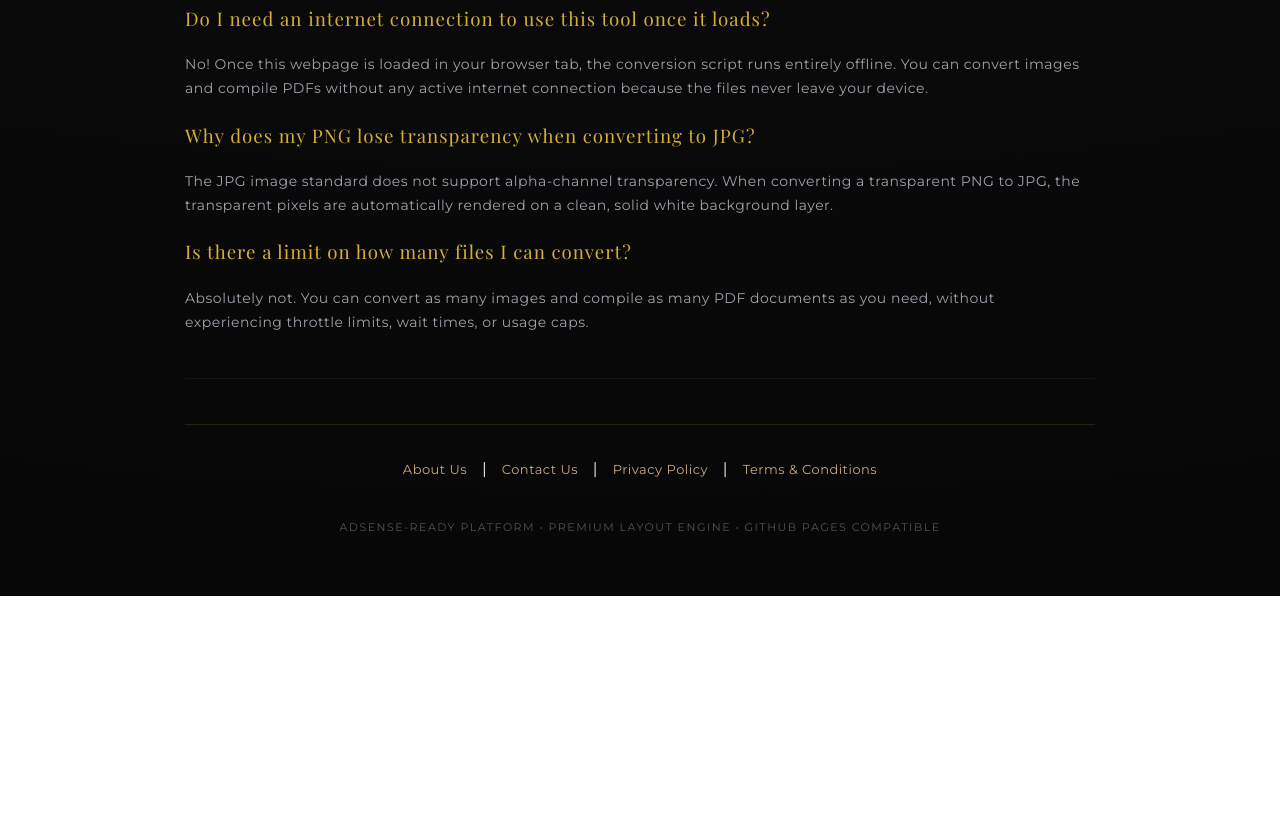
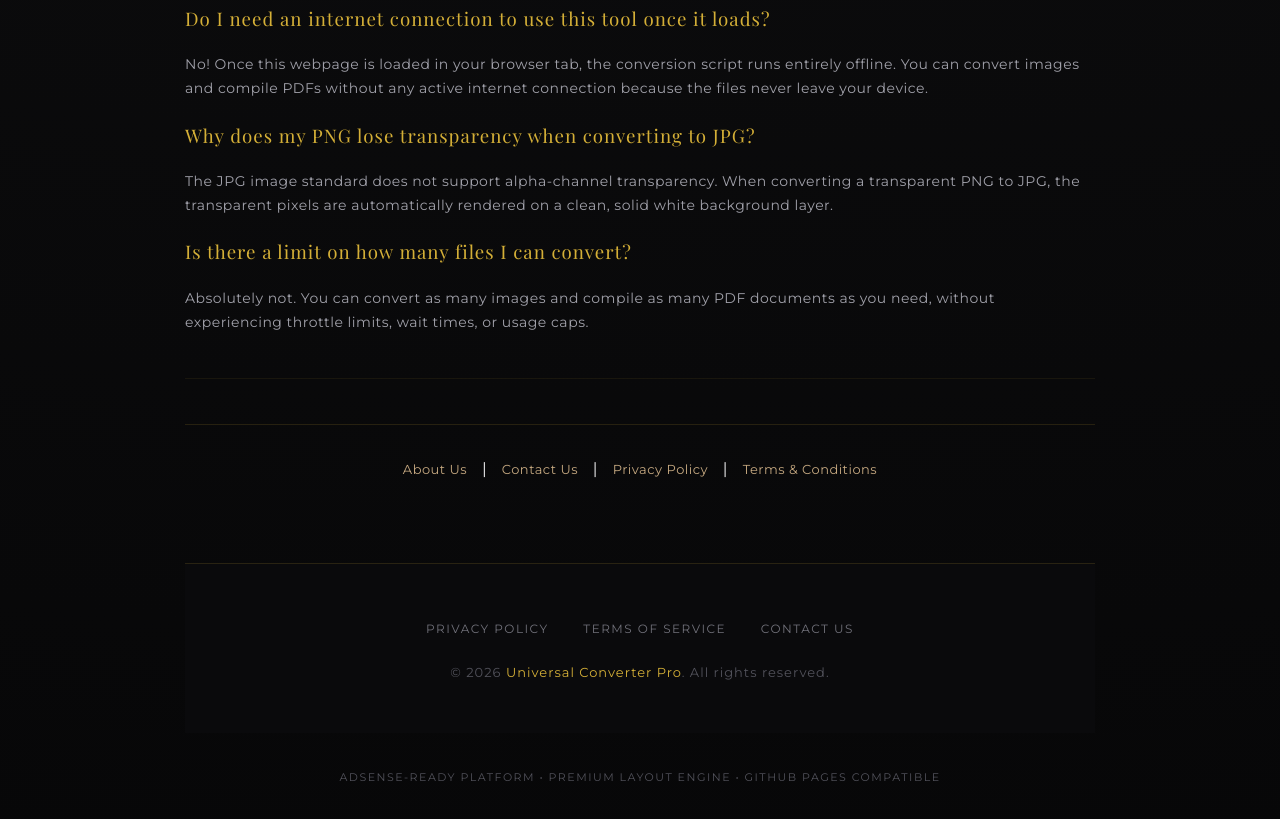
Before and after one commit to nguraya90-source/UNIVERSAL-CONVERTER-, a plain HTML site: page index.html in a window 1280 px wide. Shown: the part 8918-9737 px from the top of the page. Before the commit the page ends 9514 px from the top, so only its background shows below. Drawn offline with nearby package versions, Linux system fonts and the light colour scheme; a script that the page names is missing; a web font is replaced by a local one.

Commit message:
Update index.html

```diff
--- a/index.html
+++ b/index.html
@@ -664,6 +664,22 @@ footer ul li::before {
         <a href="privacy.html">Privacy Policy</a> |
         <a href="terms.html">Terms & Conditions</a>
     </div>
+<!-- Footer Section -->
+<footer style="text-align: center; padding: 50px 20px; background: rgba(11, 11, 13, 0.95); border-top: 1px solid rgba(212, 175, 55, 0.15); margin-top: 80px;">
+    <div style="max-width: 1200px; margin: 0 auto;">
+        <!-- Legal Links (Crucial for AdSense Approval) -->
+        <div style="margin-bottom: 20px;">
+            <a href="privacy-policy.html" style="color: #71717a; text-decoration: none; font-size: 12px; text-transform: uppercase; letter-spacing: 1.5px; margin: 0 15px; transition: color 0.3s;" onmouseover="this.style.color='#d4af37'" onmouseout="this.style.color='#71717a'">Privacy Policy</a>
+            <a href="terms-of-service.html" style="color: #71717a; text-decoration: none; font-size: 12px; text-transform: uppercase; letter-spacing: 1.5px; margin: 0 15px; transition: color 0.3s;" onmouseover="this.style.color='#d4af37'" onmouseout="this.style.color='#71717a'">Terms of Service</a>
+            <a href="contact.html" style="color: #71717a; text-decoration: none; font-size: 12px; text-transform: uppercase; letter-spacing: 1.5px; margin: 0 15px; transition: color 0.3s;" onmouseover="this.style.color='#d4af37'" onmouseout="this.style.color='#71717a'">Contact Us</a>
+        </div>
+
+        <!-- Copyright Line -->
+        <p style="font-size: 13px; color: #52525b; letter-spacing: 1px; margin: 0;">
+            &copy; 2026 <span style="color: #d4af37;">Universal Converter Pro</span>. All rights reserved.
+        </p>
+    </div>
+</footer>
 
     <!-- 11. FOOTER -->
     <div class="footer-text">AdSense-ready platform • Premium Layout Engine • GitHub Pages compatible</div>
```
